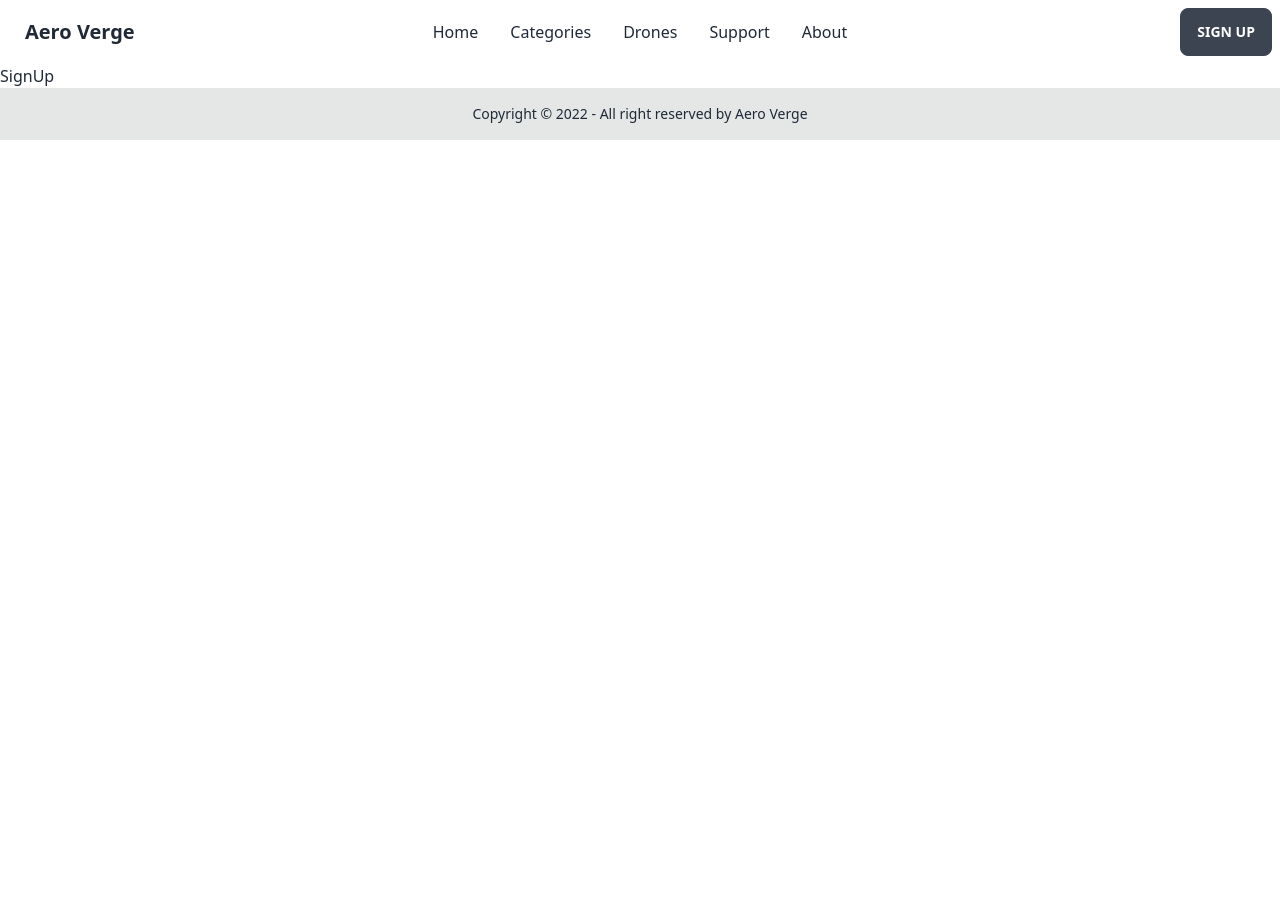
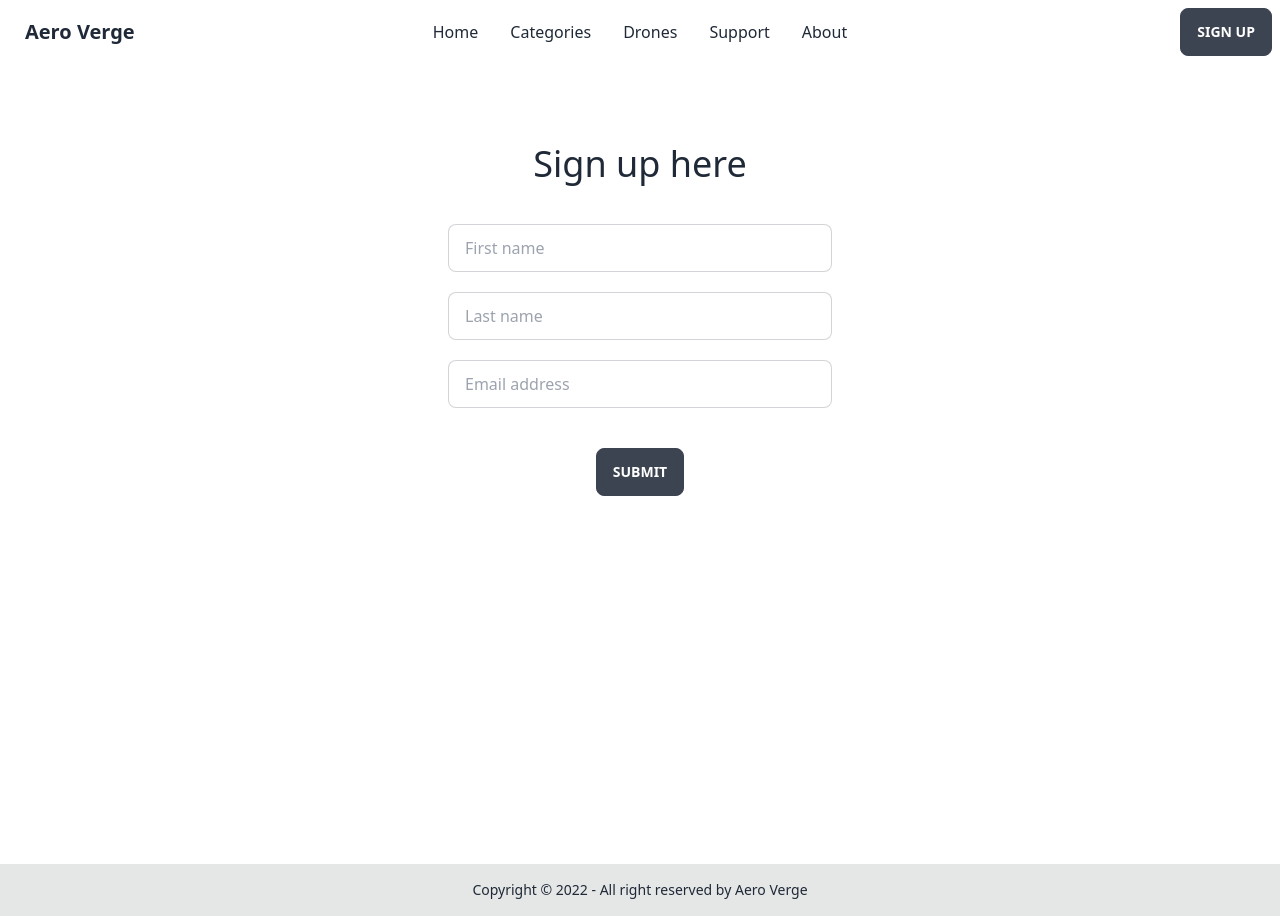
Before and after one commit to shohan-pherones/aero-verge, a React (Create React App) app: page /signup in a window 1280 px wide. Before the commit the page ends 800 px from the top, so only its background shows below. Built offline with nearby package versions, Linux system fonts and the light colour scheme.

Commit message:
form half done

```diff
--- a/public/index.html
+++ b/public/index.html
@@ -4,7 +4,7 @@
     <meta charset="UTF-8" />
     <meta http-equiv="X-UA-Compatible" content="IE=edge" />
     <meta name="viewport" content="width=device-width, initial-scale=1.0" />
-    <title>Aero Verge - The most awesome drone marketplace!</title>
+    <title>Aero Verge - The most awesome drone marketplace</title>
   </head>
   <body>
     <div id="root"></div>
--- a/src/components/NotFound.js
+++ b/src/components/NotFound.js
@@ -3,7 +3,7 @@ import { Link } from "react-router-dom";
 
 const NotFound = () => {
   return (
-    <div className="h-screen p-20 flex flex-col items-start gap-5">
+    <div className="h-screen p-20 flex flex-col items-center gap-10">
       <h2 className="text-4xl font-medium">Page not found</h2>
       <Link to="/" className="btn gap-2">
         <svg
--- a/src/components/SignUp.js
+++ b/src/components/SignUp.js
@@ -1,7 +1,58 @@
-import React from "react";
+import React, { useState } from "react";
+import { useHistory } from "react-router-dom";
 
 const SignUp = () => {
-  return <div>SignUp</div>;
+  const [firstName, setFirstName] = useState("");
+  const [lastName, setLastName] = useState("");
+  const [email, setEmail] = useState("");
+  const [isWrong, setIsWrong] = useState("");
+  const history = useHistory();
+
+  const handleSignUp = (e) => {
+    e.preventDefault();
+    if (firstName && lastName && email) history.push("/");
+    else setIsWrong("Wrong inputs");
+  };
+
+  return (
+    <form className="flex flex-col gap-10 items-center p-20  h-screen">
+      <h2 className={`text-4xl font-medium ${isWrong && "text-rose-500"}`}>
+        {!isWrong ? "Sign up here" : isWrong}
+      </h2>
+      <div className="flex flex-col gap-5">
+        <input
+          type="text"
+          placeholder="First name"
+          className={`input input-bordered w-96 ${
+            isWrong && "border-rose-500"
+          }`}
+          value={firstName}
+          onChange={(e) => setFirstName(e.target.value)}
+        />
+        <input
+          type="text"
+          placeholder="Last name"
+          className={`input input-bordered w-96 ${
+            isWrong && "border-rose-500"
+          }`}
+          value={lastName}
+          onChange={(e) => setLastName(e.target.value)}
+        />
+        <input
+          type="email"
+          placeholder="Email address"
+          className={`input input-bordered w-96 ${
+            isWrong && "border-rose-500"
+          }`}
+          value={email}
+          onChange={(e) => setEmail(e.target.value)}
+        />
+      </div>
+      <button className="btn" type="submit" onClick={handleSignUp}>
+        Submit
+      </button>
+    </form>
+  );
 };
 
 export default SignUp;
```
